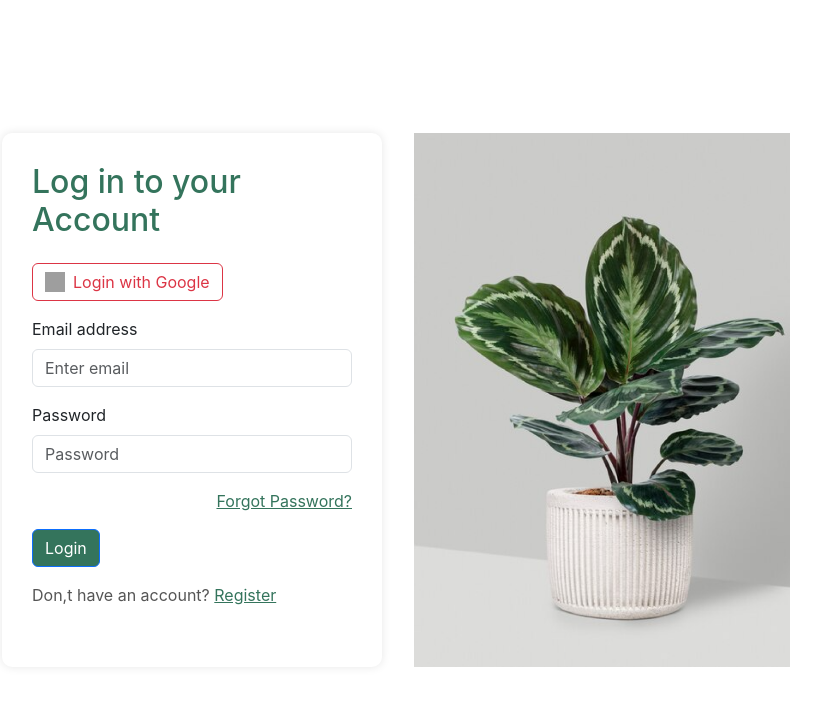
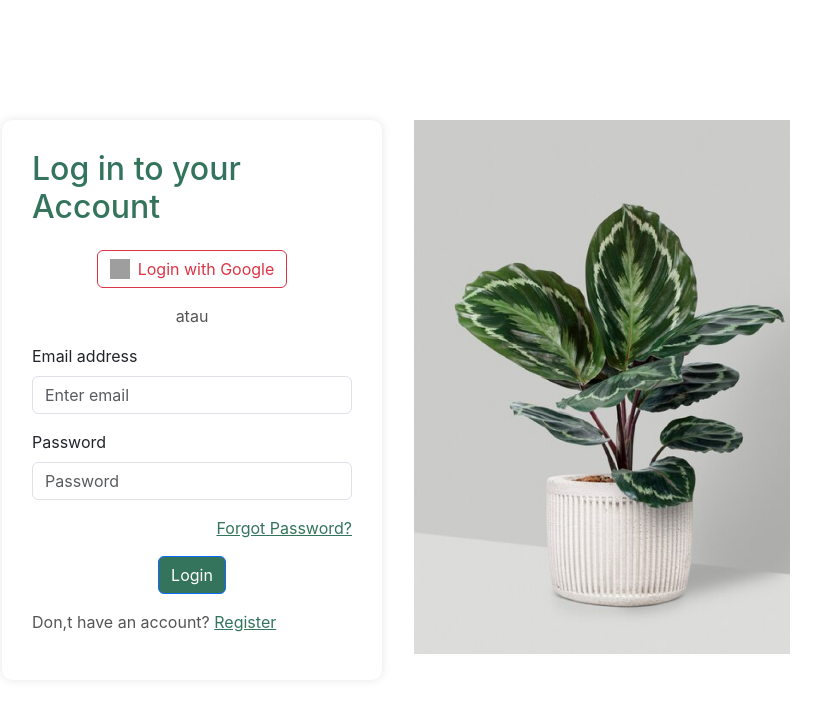
Before and after one commit to Serly-Eldina/UMI-MASSIVE, a React (Vite) app: page /Login in a window 1280 px wide. Shown: the top 706 px of the page, without its empty margins (238-1059 px from the left). Built offline with nearby package versions, Linux system fonts and the light colour scheme; grey boxes are pictures that could not be loaded.

Commit message:
menambahkan atau di login

```diff
--- a/src/App.jsx
+++ b/src/App.jsx
@@ -4,9 +4,6 @@
 import HomePage from './pages/HomePage'
 import LoginPage from './pages/LoginPage'
 import RegisterPage from './pages/RegisterPage'
-
-
-
 function App() {
   return(
    <div>
@@ -16,6 +13,7 @@
     <Route path="/" Component ={HomePage}/>
     <Route path="Login" Component ={LoginPage}/>
     <Route path='Register' Component={RegisterPage}/>
+
    </Routes>
 
 
--- a/src/main.jsx
+++ b/src/main.jsx
@@ -2,9 +2,6 @@
 import ReactDOM from 'react-dom/client'
 import App from './App.jsx'
 import 'bootstrap/dist/css/bootstrap.min.css';
-
-
-
 import './css/main.css'
 import { BrowserRouter } from 'react-router-dom';
 
--- a/src/pages/LoginPage.jsx
+++ b/src/pages/LoginPage.jsx
@@ -1,4 +1,3 @@
-
 import  { useState, useEffect } from 'react';
 import { Container, Row, Col, Form, Button } from 'react-bootstrap';
 import fotologin from '../images/fotologin.png';
@@ -49,11 +48,12 @@
         <Col md={6} className="login-form">
           <h2 className="mb-4">Log in to your Account</h2>
 
-          {/* Google Login Button */}
+          {/* Google Login Button (centered horizontally) */}
+      <div className="d-flex justify-content-center mb-3">
         <Button
           variant="outline-danger"
           onClick={handleGoogleLogin}
-            className="mb-3 d-flex align-items-center google-login-button"
+          className="d-flex align-items-center google-login-button"
         >
           <img
             src="https://upload.wikimedia.org/wikipedia/commons/5/53/Google_%22G%22_Logo.svg"
@@ -62,6 +62,13 @@
           />
           Login with Google
         </Button>
+      </div>
+
+      {/* Additional text or content below the button */}
+      <div className="text-center">
+        <p>atau</p>
+      </div>
+
 
           <Form onSubmit={handleLogin}>
             <Form.Group className="text-start mb-3" controlId="formBasicEmail">
@@ -88,9 +95,11 @@
             <p className="text-end mt-2">
               <a href="#">Forgot Password?</a>
             </p>
+            <div className="d-flex justify-content-center align-items-center">
             <Button variant="primary" type="submit" style={{ backgroundColor: '#34745C' }}>
               Login
             </Button>
+          </div>
 
             {/* Register below the login button */}
             <p className="mt-3">
```
Lines whose indentation alone changed are shown as unchanged.
